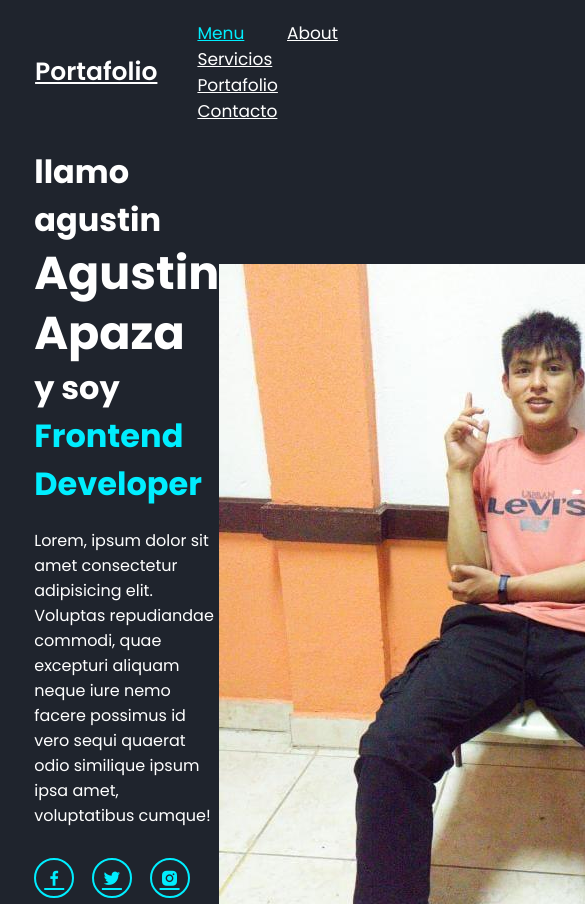
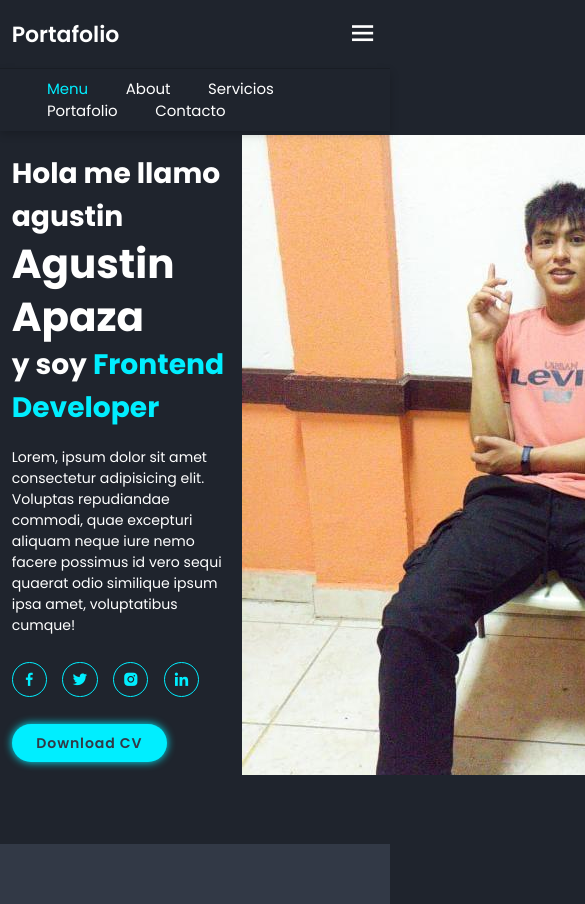
Before and after one commit to JuanApazaG/Portafolio, a plain HTML site: page index.html in a window 390 px wide. Shown: the top 904 px of the page, 585 px wide, since content can reach past the window. Drawn offline with nearby package versions, Linux system fonts and the light colour scheme.

Commit message:
hacemos el js donde agregamos mejoras en el navbar en el scroll ahora se movera nuestra barra de busqueda y tambien se mantentra fija

```diff
--- a/css/styles.css
+++ b/css/styles.css
@@ -4,7 +4,7 @@
     margin: 0;
     padding: 0;
     box-sizing: border-box;
-    text-decoration: noce;
+    text-decoration: none;
     border: none;
     outline: none;
     scroll-behavior: smooth;
@@ -43,6 +43,10 @@ section {
     justify-content: space-between;
     align-items: center;
     z-index: 100;
+}
+
+.header.sticky{
+    border-bottom: .1rem solid rgba(0,0,0, .2);
 }
 
 .logo {
@@ -365,3 +369,39 @@ contact form textarea {
     font-size: 2.4rem;
 
 }
+
+/* BreakPoints*/
+@media ( max-width:1200px) {
+    html{
+        font-size: 55%;
+    }
+}
+@media ( max-width:991px) {
+    .header{
+        padding: 2rem 3%;
+    }
+
+    section {
+        padding: 10rem 3% 2rem;
+    }
+
+    .footer {
+        padding: 2rem 3%;
+    }
+}
+
+@media (max-width: 768px) {
+    #menu-icon {
+        display:block;
+    }
+    .navbar {
+        position: absolute;
+        top:100%;
+        left: 0;
+        width: 100%;
+        padding: 1rem 3%;
+        background: var(--bg-color);
+        border-top: .1rem solid rgba(0, 0, 0, .2);
+        box-shadow: 0 .5rem 1rem rgba(0, 0, 0, .2);
+    }
+}
--- a/index.html
+++ b/index.html
@@ -5,7 +5,7 @@
     <meta http-equiv="X-UA-Compatible" content="IE=edge">
     <meta name="viewport" content="width=device-width, initial-scale=1.0">
     <title>Portafolio Personal</title>
-    <link rel="stylesheet" href="css/styles.css"
+    <link rel="stylesheet" href="css/styles.css">
     <link rel="stylesheet" href="css/css/boxicons.min.css" />
     <link href='https://unpkg.com/boxicons@2.1.4/css/boxicons.min.css' rel='stylesheet'>
 </head>
@@ -179,7 +179,7 @@
         </div>
     </footer>
 
-
+<!-- cumtom js   js personalizado-->
     <script src="js/script.js"></script>
 </body>
 </html>
--- a/js/script.js
+++ b/js/script.js
@@ -1,3 +1,26 @@
-//scroll section active link
+/*===============scroll section active link================ */
+//min 47 hace el js
+let sections = document.querySelectorAll('section');
+let navLinks = document.querySelectorAll('header nav a');
 
-//min 47 hace el js
+window.onscroll = () => {
+    sections.forEach(sec => {
+        let top = window.scrollY;
+        let offset = sec.offsetTop - 150;
+        let height = sec.offsetHeight;
+        let id = sec.getAttribute('id');
+
+        if(top >= offset && top < offset + height) {
+            navLinks.forEach(links => {
+                links.classList.remove('active');
+                document.querySelector('header nav a[href*=' + id + ']').classList.add('active');
+
+            });
+        };
+    });
+    /*=============== sticky navbar================ */
+    let header = document.querySelector('header');
+
+    header.classList.toggle('sticky', window.scrollY > 100);
+ //53
+};
```
